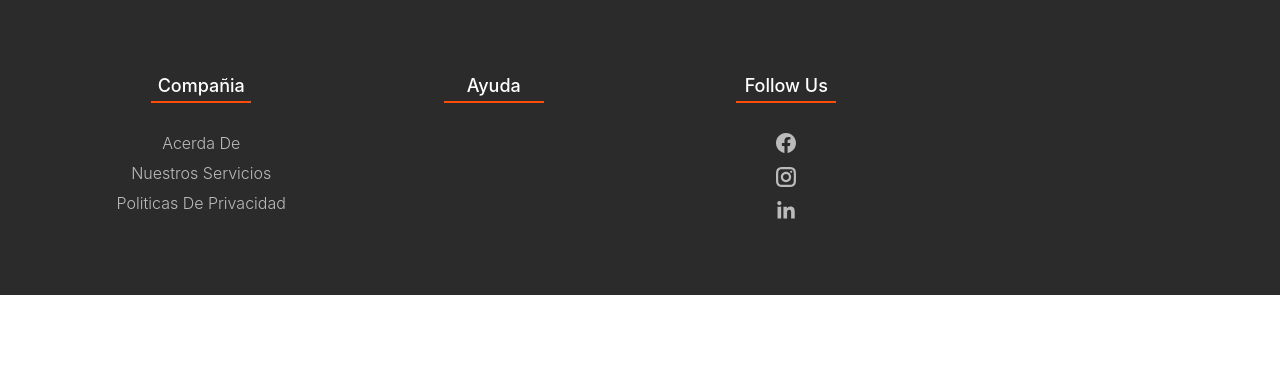
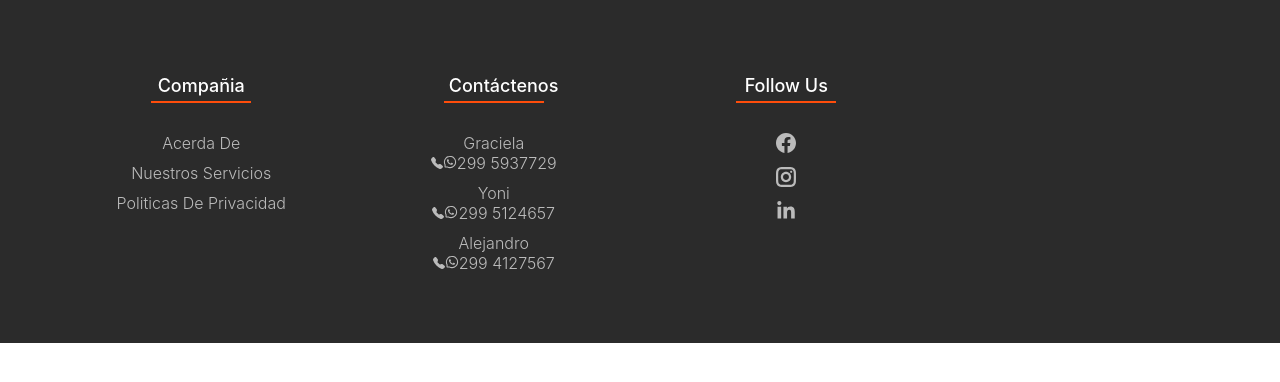
Before and after one commit to CesarAlcoholado/ParcelPlus, a React (Create React App) app in the folder client/: page /Home in a window 1280 px wide. Shown: the top 382 px of the page. Built offline with nearby package versions, Linux system fonts and the light colour scheme.

Commit message:
Update footer.jsx

```diff
--- a/client/src/components/Footer/footer.jsx
+++ b/client/src/components/Footer/footer.jsx
@@ -3,6 +3,8 @@ import styles from "./footer.module.css";
 import { BsFacebook } from "react-icons/bs";
 import { GrInstagram } from "react-icons/gr";
 import { FaLinkedinIn } from "react-icons/fa";
+import { BsFillTelephoneFill } from "react-icons/bs";
+import { AiOutlineWhatsApp} from "react-icons/ai";
 
 export default function Footer() {
   return (
@@ -24,10 +26,31 @@ export default function Footer() {
             </ul>
           </div>
           <div className={styles.footer_col}>
-            <h4>Ayuda</h4>
+            <h4>Contáctenos</h4>
             <ul>
               <li>
-                <a href="#"></a>
+                <a>Graciela</a>
+                <a href="https://api.whatsapp.com/send?phone=2995937729">
+                  <BsFillTelephoneFill size="12px" />
+                  <AiOutlineWhatsApp size="14px" />
+                  299 5937729
+                </a>
+              </li>
+              <li>
+                <a>Yoni</a>
+                <a href="https://api.whatsapp.com/send?phone=2995124657">
+                  <BsFillTelephoneFill size="12px" />
+                  <AiOutlineWhatsApp size="14px" />
+                  299 5124657
+                </a>
+              </li>
+              <li>
+                <a>Alejandro</a>
+                <a href="https://api.whatsapp.com/send?phone=2994127567">
+                  <BsFillTelephoneFill size="12px" />
+                  <AiOutlineWhatsApp size="14px" />
+                  299 4127567
+                </a>
               </li>
             </ul>
           </div>
```
